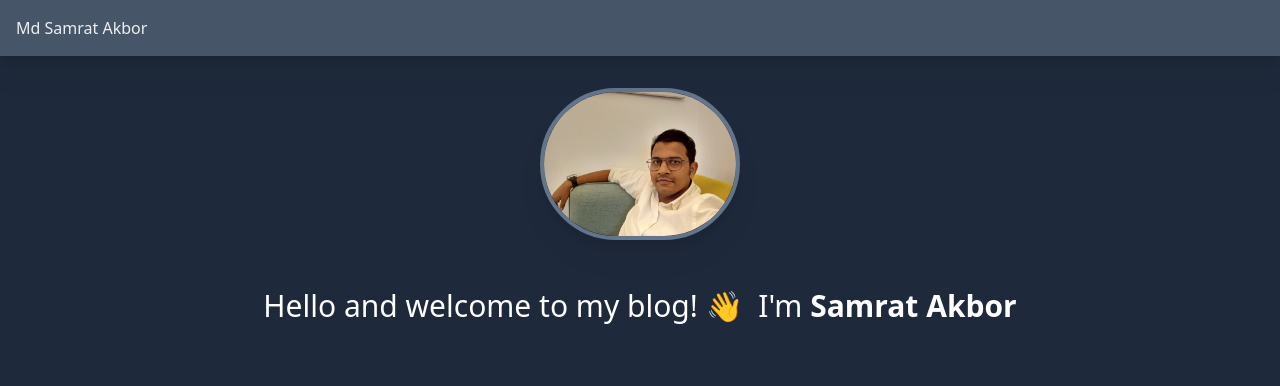
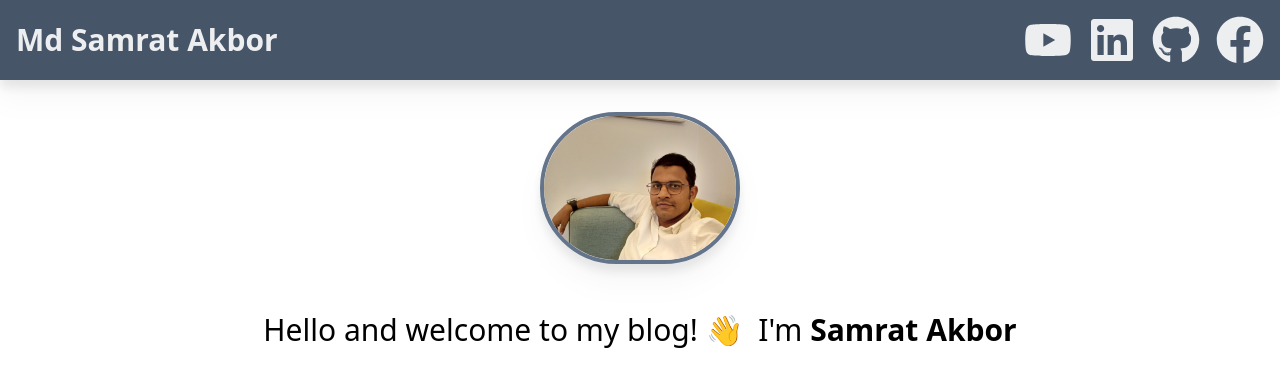
Before and after one commit to Mdsomratakbor/Blog-Website, a Next.js app: page / in a window 1280 px wide. Shown: the top 386 px of the page. Built offline with nearby package versions, Linux system fonts and the light colour scheme.

Commit message:
style update

```diff
--- a/src/app/components/Navbar.tsx
+++ b/src/app/components/Navbar.tsx
@@ -1,17 +1,28 @@
 import Link from 'next/link'
 import React from 'react'
-
+import {FaYoutube,  FaGithub, FaLinkedin, FaFacebook} from 'react-icons/fa'
 export default function Navbar() {
   return (
-    <nav className='bg-slate-600 p-4 sticky top-0
-    drop-shadow-xl z-10'>
-        <div className='prose prose-xl mx-auto flex justify-between
-        flex-col flex-row-sm'>
-            <h1 className='text-3xl font-bold text-white grid place-content-center mb-2 md:mb-0'>
+    <nav className="bg-slate-600 p-4 sticky top-0 drop-shadow-xl z-10">
+        <div className="prose prose-xl mx-auto flex justify-between flex-col sm:flex-row">
+            <h1  className="text-3xl font-bold text-white grid place-content-center mb-2 md:mb-0">
+            <Link href='/' className='text-white/90 no-underline hover:text-white'> Md Samrat Akbor </Link>
+            </h1>
 
-            </h1>
-           <Link href='/' className='text-white/90 no-underline hover:text-white'> Md Samrat Akbor </Link>
-
+            <div className="flex flex-row justify-center sm:justify-evenly align-middle gap-4 text-white text-4xl lg:text-5xl">
+                    <Link className="text-white/90 hover:text-white" href="https://www.youtube.com/@mdsomratakbor1460/">
+                        <FaYoutube />
+                    </Link>
+                    <Link className="text-white/90 hover:text-white" href="https://www.linkedin.com/in/md-somrat-akbor-40868320b/">
+                        <FaLinkedin />
+                    </Link>
+                    <Link className="text-white/90 hover:text-white" href="https://github.com/Mdsomratakbor/">
+                        <FaGithub />
+                    </Link>
+                    <Link className="text-white/90 hover:text-white" href="https://www.facebook.com/keep.distance.cool">
+                        <FaFacebook />
+                    </Link>
+                </div>
         </div>
     </nav>
   )
--- a/src/app/layout.tsx
+++ b/src/app/layout.tsx
@@ -18,7 +18,7 @@ export default function RootLayout({
 }) {
   return (
     <html lang="en">
-      <body className="bg-slate-800">
+      <body className="dark:bg-slate-800">
         <Navbar />
         <MyProfilePic />
         {children}
--- a/src/app/page.tsx
+++ b/src/app/page.tsx
@@ -2,7 +2,7 @@ import './globals.css'
 export default function Home() {
   return (
     <main className="px-6 mx-auto">
-      <p className="mt-12 mb-12 text-3xl text-center text-white">
+      <p className="mt-12 mb-12 text-3xl text-center dark:text-white">
       Hello and welcome to my blog! 👋 &nbsp;
       <span className="whitespace-nowrap">
         I'm <span className="font-bold">Samrat Akbor</span>
```
